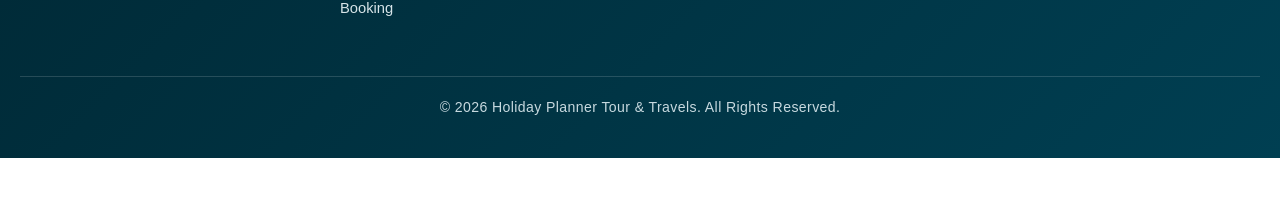
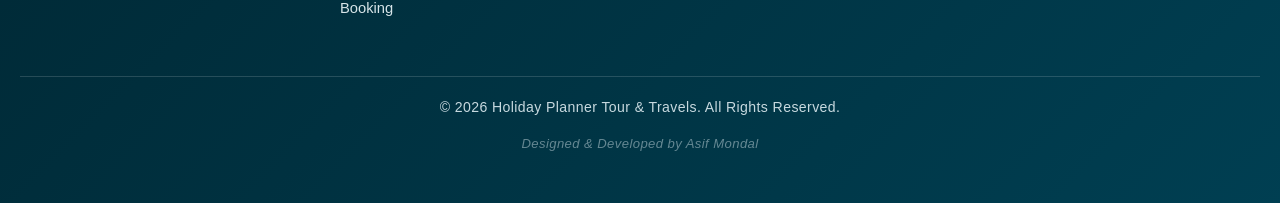
Before and after one commit to Believer313/Holiday-Planner-Tours-Travels, a React (Vite) app: page /tours in a window 1280 px wide. Shown: the part 2562-2765 px from the top of the page. Before the commit the page ends 2720 px from the top, so only its background shows below. Built offline with nearby package versions, Linux system fonts and the light colour scheme; no server answers; a web font is replaced by a local one.

Commit message:
footer developer credit added

```diff
--- a/src/components/ui/Footer.css
+++ b/src/components/ui/Footer.css
@@ -228,3 +228,9 @@
     width: fit-content;
   }
 }
+.footer-developer {
+  margin-top: 8px;
+  font-size: 0.82rem;
+  color: rgba(199, 217, 223, 0.5);
+  font-style: italic;
+}
--- a/src/components/ui/Footer.jsx
+++ b/src/components/ui/Footer.jsx
@@ -88,7 +88,8 @@ const Footer = () => {
 
         {/* Bottom Row */}
         <div className="footer-bottom">
-          © {new Date().getFullYear()} Holiday Planner Tour & Travels. All Rights Reserved.
+          <p>© {new Date().getFullYear()} Holiday Planner Tour & Travels. All Rights Reserved.</p>
+          <p className="footer-developer">Designed & Developed by Asif Mondal</p>
         </div>
       </div>
     </footer>
```
